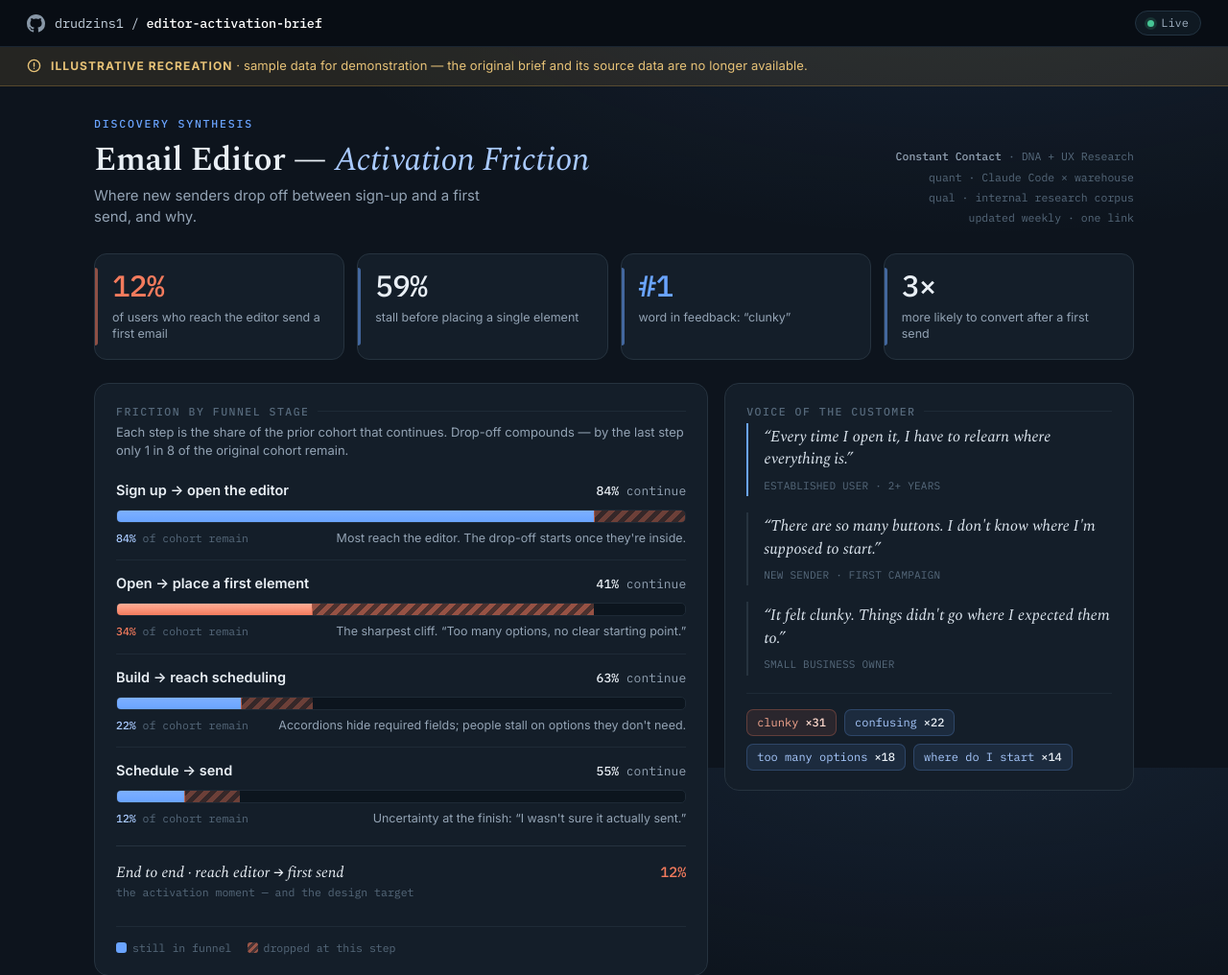
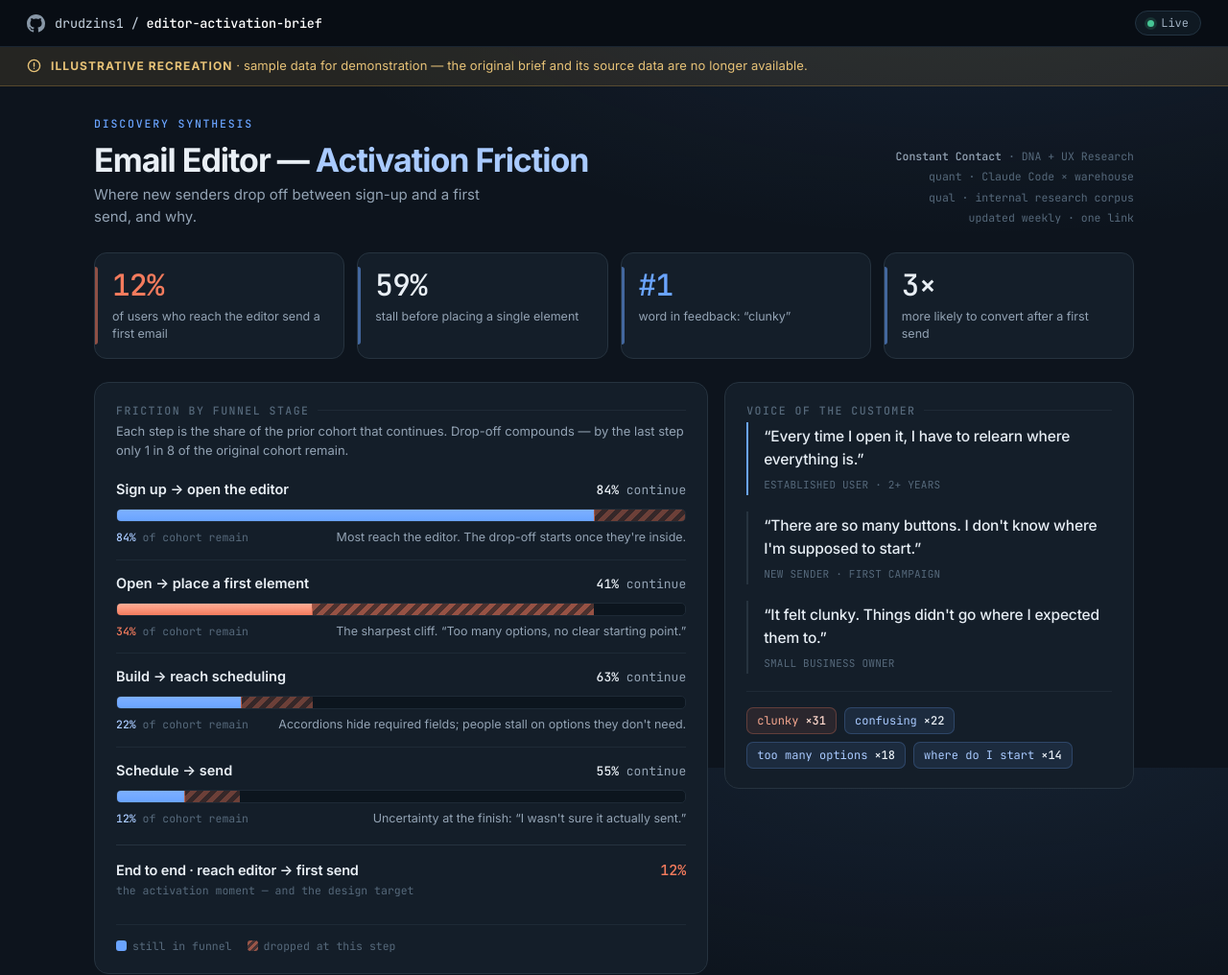
Before and after one commit to drudzins1/editor-activation-brief, a plain HTML site: page index.html in a window 1280 px wide. Shown: the top 1016 px of the page at 96% size. Drawn offline with nearby package versions, Linux system fonts and the light colour scheme.

Commit message:
Switch type to clean Inter + JetBrains Mono (Apple-style, no serif)

```diff
--- a/index.html
+++ b/index.html
@@ -6,7 +6,7 @@
 <title>Editor Activation — Friction Brief (illustrative)</title>
 <link rel="preconnect" href="https://fonts.googleapis.com">
 <link rel="preconnect" href="https://fonts.gstatic.com" crossorigin>
-<link href="https://fonts.googleapis.com/css2?family=Spectral:ital,wght@0,500;0,600;1,400;1,500&family=Inter:wght@400;500;600;700&family=IBM+Plex+Mono:wght@400;500&display=swap" rel="stylesheet">
+<link href="https://fonts.googleapis.com/css2?family=Inter:wght@400;500;600;700&family=JetBrains+Mono:wght@400;500&display=swap" rel="stylesheet">
 <style>
   :root{
     --bg:#0d141d; --panel:#141e29; --panel-soft:#18242f;
@@ -15,8 +15,7 @@
     --accent:#6aa4ff; --accent-ink:#a9caff;
     --bad:#f47b5d; --warn:#e3ad4a; --good:#46c595;
     --sans:"Inter",-apple-system,BlinkMacSystemFont,"Segoe UI",Roboto,Helvetica,Arial,sans-serif;
-    --serif:"Spectral",Georgia,"Times New Roman",serif;
-    --mono:"IBM Plex Mono",ui-monospace,SFMono-Regular,"SF Mono",Menlo,Consolas,monospace;
+    --mono:"JetBrains Mono",ui-monospace,SFMono-Regular,"SF Mono",Menlo,Consolas,monospace;
   }
   *{box-sizing:border-box;}
   html{-webkit-text-size-adjust:100%;}
@@ -56,9 +55,9 @@
     gap:22px;flex-wrap:wrap;margin-bottom:26px;}
   header.brief .ey{font-family:var(--mono);font-size:11.5px;font-weight:500;
     letter-spacing:.16em;text-transform:uppercase;color:var(--accent);}
-  header.brief h1{font-family:var(--serif);font-weight:600;font-size:35px;
-    line-height:1.08;margin:11px 0 7px;letter-spacing:-.012em;}
-  header.brief h1 em{font-style:italic;font-weight:500;color:var(--accent-ink);}
+  header.brief h1{font-family:var(--sans);font-weight:700;font-size:34px;
+    line-height:1.1;margin:11px 0 7px;letter-spacing:-.03em;}
+  header.brief h1 em{font-style:normal;font-weight:700;color:var(--accent-ink);}
   header.brief .sub{margin:0;color:var(--muted);font-size:15px;max-width:46ch;}
   header.brief .meta{font-family:var(--mono);font-size:11.5px;color:var(--faint);
     text-align:right;line-height:1.85;white-space:nowrap;}
@@ -111,7 +110,7 @@
   .stage .note{font-size:12.5px;color:var(--muted);text-align:right;}
 
   .stage.total{border-top:1px solid var(--line);margin-top:5px;padding-top:15px;}
-  .stage.total .name{font-family:var(--serif);font-style:italic;font-weight:500;font-size:16px;}
+  .stage.total .name{font-family:var(--sans);font-weight:600;font-size:14.5px;letter-spacing:-.01em;}
   .stage.total .rate{font-family:var(--mono);font-size:15px;color:var(--bad);font-weight:500;}
 
   .legend{display:flex;gap:16px;flex-wrap:wrap;margin-top:14px;
@@ -127,8 +126,8 @@
   .quote{position:relative;padding:3px 0 3px 16px;margin:0 0 17px;
     border-left:2px solid var(--line);}
   .quote.key{border-left-color:var(--accent);}
-  .quote p{margin:0;font-family:var(--serif);font-style:italic;font-weight:400;
-    font-size:16.5px;line-height:1.42;color:#dde6ef;}
+  .quote p{margin:0;font-family:var(--sans);font-weight:500;
+    font-size:15.5px;line-height:1.5;letter-spacing:-.011em;color:#e6edf4;}
   .quote .who{display:block;margin-top:7px;font-family:var(--mono);
     font-size:11px;letter-spacing:.02em;color:var(--faint);text-transform:uppercase;}
   .quote:last-of-type{margin-bottom:0;}
```
